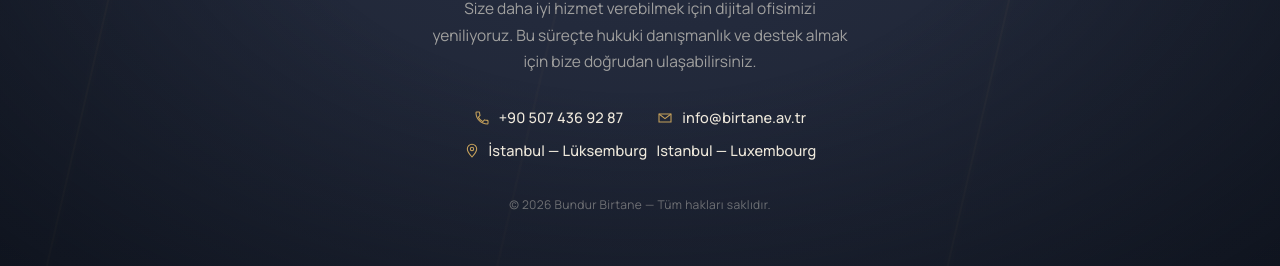
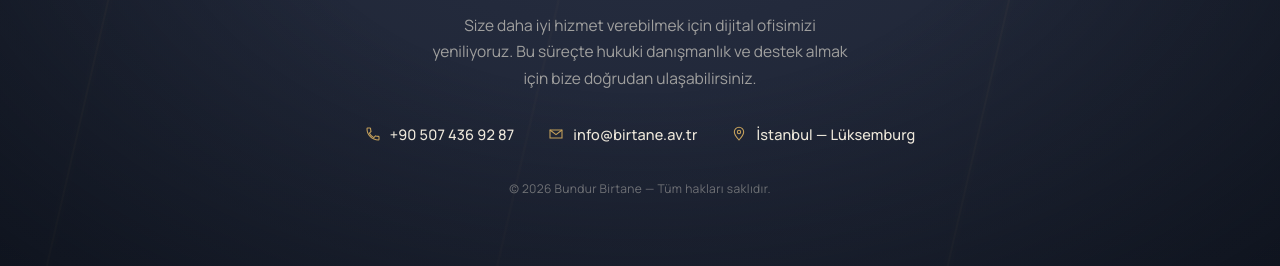
Before and after one commit to intudfreym/bundurbirtane, a plain HTML site: page index.html in a window 1280 px wide. Shown: the part 534-800 px from the top of the page. Drawn offline with nearby package versions, Linux system fonts and the light colour scheme; no server answers.

Commit message:
Update index.html

```diff
--- a/index.html
+++ b/index.html
@@ -391,7 +391,7 @@
       <span class="contact-item">
         <svg viewBox="0 0 24 24" fill="none" stroke-width="1.6"><path d="M12 21s7-7.58 7-12A7 7 0 1 0 5 9c0 4.42 7 12 7 12z"/><circle cx="12" cy="9" r="2.5"/></svg>
         <span data-tr> İstanbul — Lüksemburg</span>
-        <span data-tr> Istanbul — Luxembourg</span>
+        <span data-en> Istanbul — Luxembourg</span>
       </span>
     </div>
 
```
